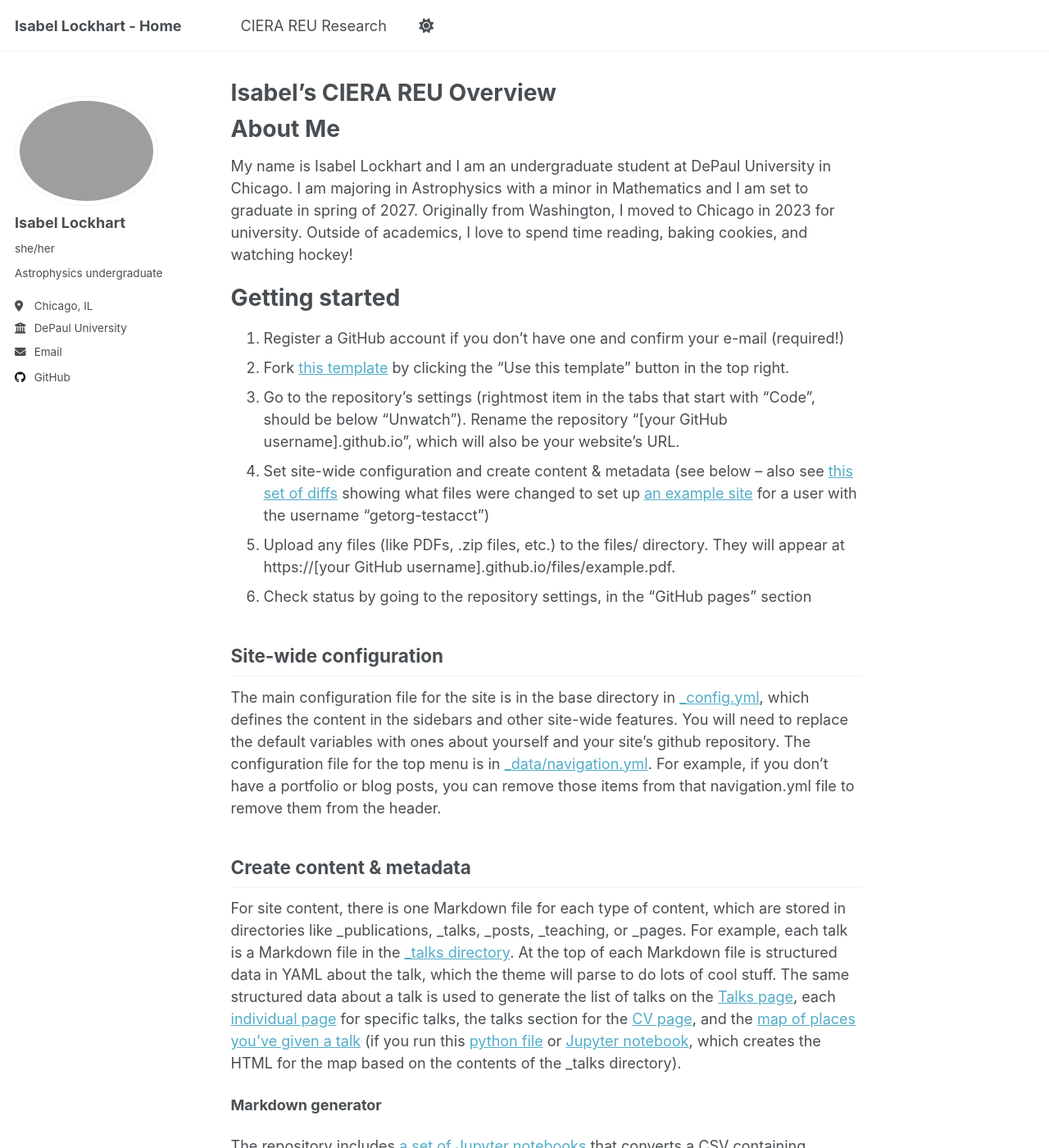
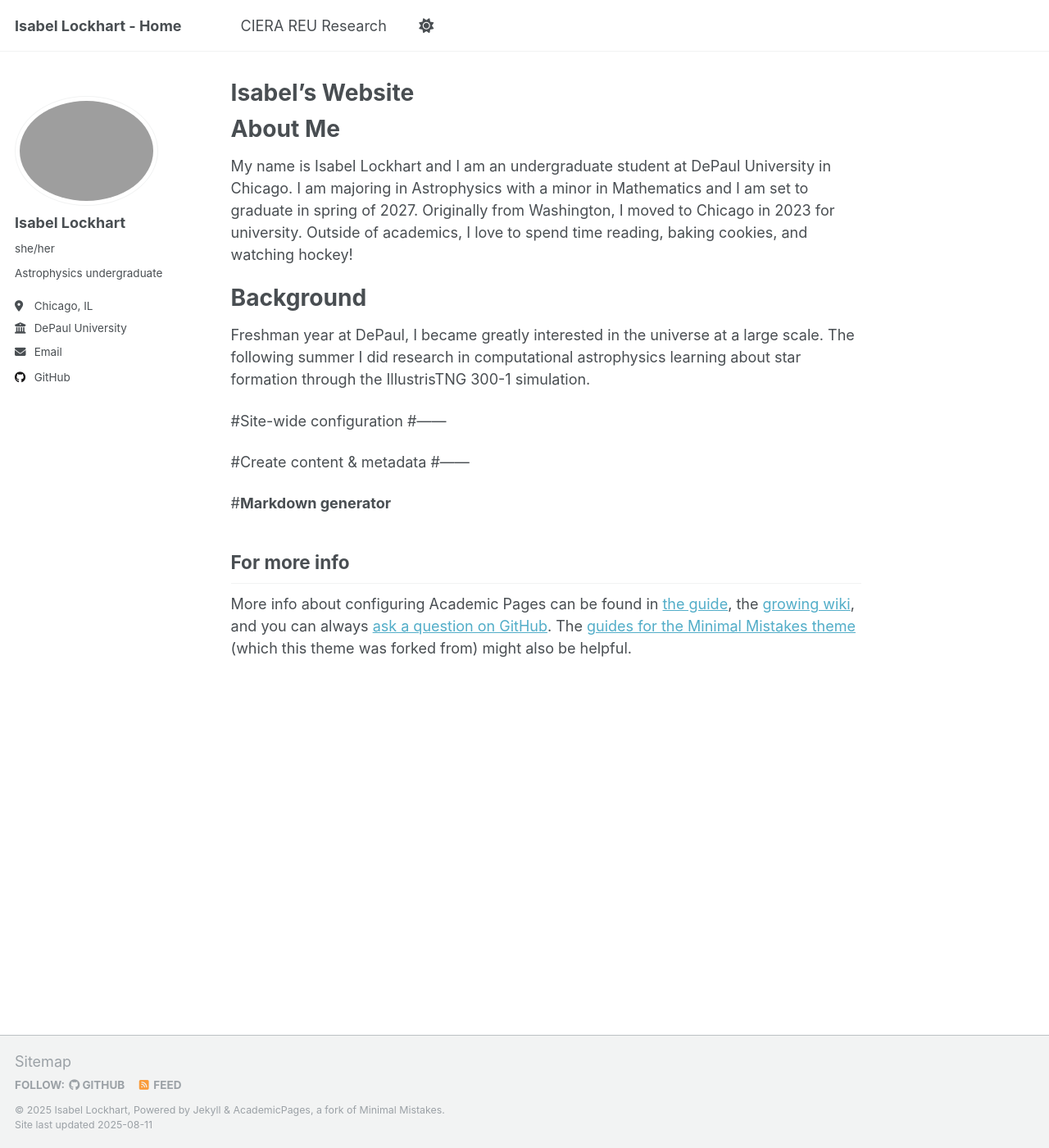
Before and after one commit to Isabel-Lockhart/CIERA, a Jekyll site: the page built from _pages/about.md, in a window 1280 px wide and 1400 px high. Shown: the whole window at 82% size. Built offline with Jekyll 4.4.1, drawn with Linux system fonts in a browser that asks for light colours; a script that is not in the unit is left out; some of the changed text lies outside the part shown.

Commit message:
Update about.md

```diff
--- a/_pages/about.md
+++ b/_pages/about.md
@@ -1,6 +1,6 @@
 ---
 permalink: /
-title: "Isabel's CIERA REU Overview"
+title: "Isabel's Website"
 author_profile: true
 redirect_from:
   - /about/
@@ -11,34 +11,19 @@ About Me
 ======
 My name is Isabel Lockhart and I am an undergraduate student at DePaul University in Chicago. I am majoring in Astrophysics with a minor in Mathematics and I am set to graduate in spring of 2027. Originally from Washington, I moved to Chicago in 2023 for university. Outside of academics, I love to spend time reading, baking cookies, and watching hockey!
 
-Getting started
+Background
 ======
-1. Register a GitHub account if you don't have one and confirm your e-mail (required!)
-1. Fork [this template](https://github.com/academicpages/academicpages.github.io) by clicking the "Use this template" button in the top right.
-1. Go to the repository's settings (rightmost item in the tabs that start with "Code", should be below "Unwatch"). Rename the repository "[your GitHub username].github.io", which will also be your website's URL.
-1. Set site-wide configuration and create content & metadata (see below -- also see [this set of diffs](http://archive.is/3TPas) showing what files were changed to set up [an example site](https://getorg-testacct.github.io) for a user with the username "getorg-testacct")
-1. Upload any files (like PDFs, .zip files, etc.) to the files/ directory. They will appear at https://[your GitHub username].github.io/files/example.pdf.
-1. Check status by going to the repository settings, in the "GitHub pages" section
+Freshman year at DePaul, I became greatly interested in the universe at a large scale. The following summer I did research in computational astrophysics learning about star formation through the IllustrisTNG 300-1 simulation.
 
-Site-wide configuration
-------
-The main configuration file for the site is in the base directory in [_config.yml](https://github.com/academicpages/academicpages.github.io/blob/master/_config.yml), which defines the content in the sidebars and other site-wide features. You will need to replace the default variables with ones about yourself and your site's github repository. The configuration file for the top menu is in [_data/navigation.yml](https://github.com/academicpages/academicpages.github.io/blob/master/_data/navigation.yml). For example, if you don't have a portfolio or blog posts, you can remove those items from that navigation.yml file to remove them from the header.
+#Site-wide configuration
+#------
 
-Create content & metadata
-------
-For site content, there is one Markdown file for each type of content, which are stored in directories like _publications, _talks, _posts, _teaching, or _pages. For example, each talk is a Markdown file in the [_talks directory](https://github.com/academicpages/academicpages.github.io/tree/master/_talks). At the top of each Markdown file is structured data in YAML about the talk, which the theme will parse to do lots of cool stuff. The same structured data about a talk is used to generate the list of talks on the [Talks page](https://academicpages.github.io/talks), each [individual page](https://academicpages.github.io/talks/2012-03-01-talk-1) for specific talks, the talks section for the [CV page](https://academicpages.github.io/cv), and the [map of places you've given a talk](https://academicpages.github.io/talkmap.html) (if you run this [python file](https://github.com/academicpages/academicpages.github.io/blob/master/talkmap.py) or [Jupyter notebook](https://github.com/academicpages/academicpages.github.io/blob/master/talkmap.ipynb), which creates the HTML for the map based on the contents of the _talks directory).
+#Create content & metadata
+#------
 
-**Markdown generator**
 
-The repository includes [a set of Jupyter notebooks](https://github.com/academicpages/academicpages.github.io/tree/master/markdown_generator
-) that converts a CSV containing structured data about talks or presentations into individual Markdown files that will be properly formatted for the Academic Pages template. The sample CSVs in that directory are the ones I used to create my own personal website at stuartgeiger.com. My usual workflow is that I keep a spreadsheet of my publications and talks, then run the code in these notebooks to generate the Markdown files, then commit and push them to the GitHub repository.
+#**Markdown generator**
 
-How to edit your site's GitHub repository
-------
-Many people use a git client to create files on their local computer and then push them to GitHub's servers. If you are not familiar with git, you can directly edit these configuration and Markdown files directly in the github.com interface. Navigate to a file (like [this one](https://github.com/academicpages/academicpages.github.io/blob/master/_talks/2012-03-01-talk-1.md) and click the pencil icon in the top right of the content preview (to the right of the "Raw | Blame | History" buttons). You can delete a file by clicking the trashcan icon to the right of the pencil icon. You can also create new files or upload files by navigating to a directory and clicking the "Create new file" or "Upload files" buttons.
-
-Example: editing a Markdown file for a talk
-![Editing a Markdown file for a talk](/images/editing-talk.png)
 
 For more info
 ------
```
